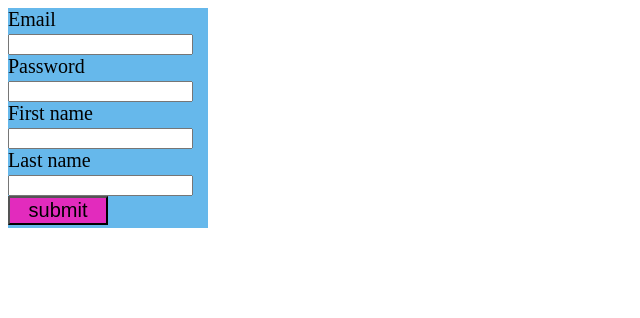
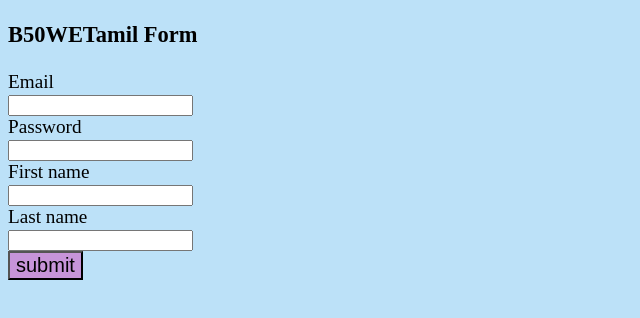
Before and after one commit to meharasbeham/index.Htm, a plain HTML site: page index.html in a window 1280 px wide. Shown: the whole page, without its empty margins (0-640 px from the left). Drawn offline with Linux system fonts and the light colour scheme.

Commit message:
Add files via upload

```diff
--- a/index.html
+++ b/index.html
@@ -6,22 +6,21 @@
     <title>Document</title>
     <style>
     .a{
-        background-color:rgb(102, 184, 235);
-        width: 200px;
-        height: 220px;
-    font-size: 20px;
+        background-color:rgb(188, 225, 248);
+        font-size: 20px;
+        font-size:larger;
     }
     .b{
-background-color: rgb(226, 43, 189);
-width: 100px;
+background-color: rgb(199, 148, 217);
 font-size: 20px;
     }
 
     </style>
 </head>
-<body>
+<body class="a">
+    <h3 >B50WETamil Form</h3>
 
-    <form method="post" class="a">
+    <form>
         <label for="email">Email</label><br>
         <input type="emil" name="email" id="email"><br>
         <label for="pass">Password</label><br>
```
